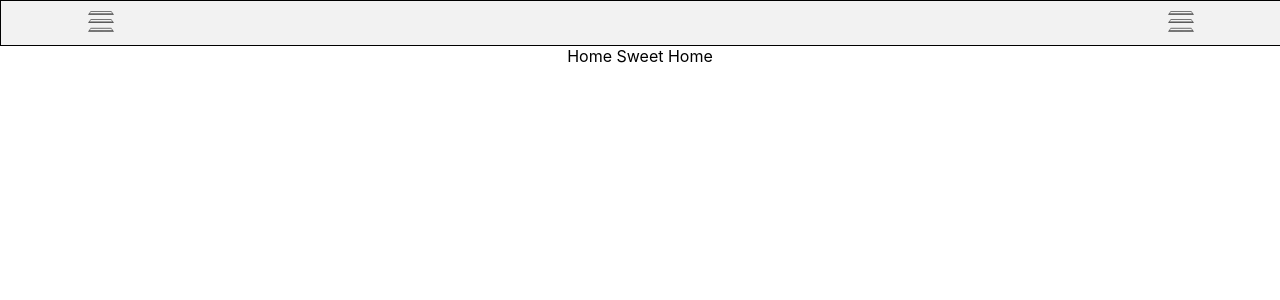
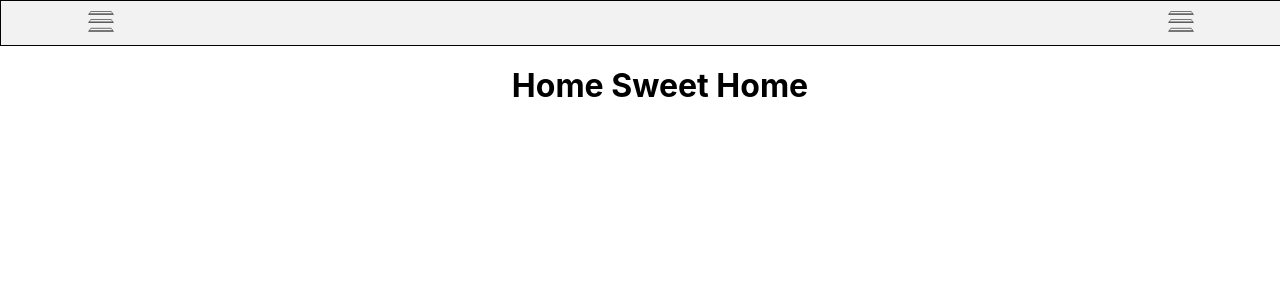
Before and after one commit to dci-ber-fbw21/spa-router-mobile-nav-Gercai, a React (Create React App) app: page / in a window 1280 px wide. Shown: the top 300 px of the page. Built offline with nearby package versions, Linux system fonts and the light colour scheme.

Commit message:
added React-Helmet

```diff
--- a/package.json
+++ b/package.json
@@ -8,6 +8,7 @@
     "@testing-library/user-event": "^7.2.1",
     "react": "^16.13.1",
     "react-dom": "^16.13.1",
+    "react-helmet": "^6.0.0",
     "react-router-dom": "^5.1.2",
     "react-scripts": "3.4.1"
   },
--- a/src/App.js
+++ b/src/App.js
@@ -2,6 +2,8 @@ import React from 'react';
 import './App.css';
 import Header from './components/header'
 import Page from './components/page'
+import {Helmet} from 'react-helmet';
+
 import {
   BrowserRouter as Router,
   Switch,
@@ -12,6 +14,14 @@ import {
 function App() {
   return (
     <div className="App">
+<Helmet>
+
+  <meta charSet="utf-8" />
+  <title>Dropdown</title>
+  <link rel="canonical" href="http://mysite.com/example" />
+
+</Helmet>
+
       <Router>
         <Header></Header>
         <Page></Page>
--- a/src/components/page/index.js
+++ b/src/components/page/index.js
@@ -1,6 +1,7 @@
 import React from 'react';
 import './index.scss';
 import Error from '../error';
+import {Helmet} from "react-helmet";
 import {
     Switch,
     Route,
@@ -12,17 +13,29 @@ function Page() {
 
 
 <div>
-
 <Switch>
     <Route exact path="/">
-            <div> Home Sweet Home</div>
-    </Route>x
+
+            <article className="page"> Home Sweet Home</article>
+    </Route>
 
     <Route path="/about">
-            <div>About Us</div>
+
+    <Helmet>
+    <title>About</title>
+    <meta name="description" content="Nested component" />
+    </Helmet>
+
+
+    <article className="page">About Us</article>
     </Route>
     <Route path="/projects">
-            <div>About our Projects</div>
+
+    <Helmet>
+    <title>Project</title>
+    <meta name="description" content="Nested component" />
+    </Helmet>
+    <article className="page">About our Projects</article>
     </Route>
 
     <Route path="*">
--- a/src/components/page/index.scss
+++ b/src/components/page/index.scss
@@ -0,0 +1,9 @@
+.page{
+    display: flex;
+    justify-content: center;
+    align-items: center;
+    width: 100%;
+    margin: 20px;
+    font-weight: bold;
+    font-size: 2rem;
+}
```
Also changed, not shown: 1 other file (tests, documents, lock files or other folders).
